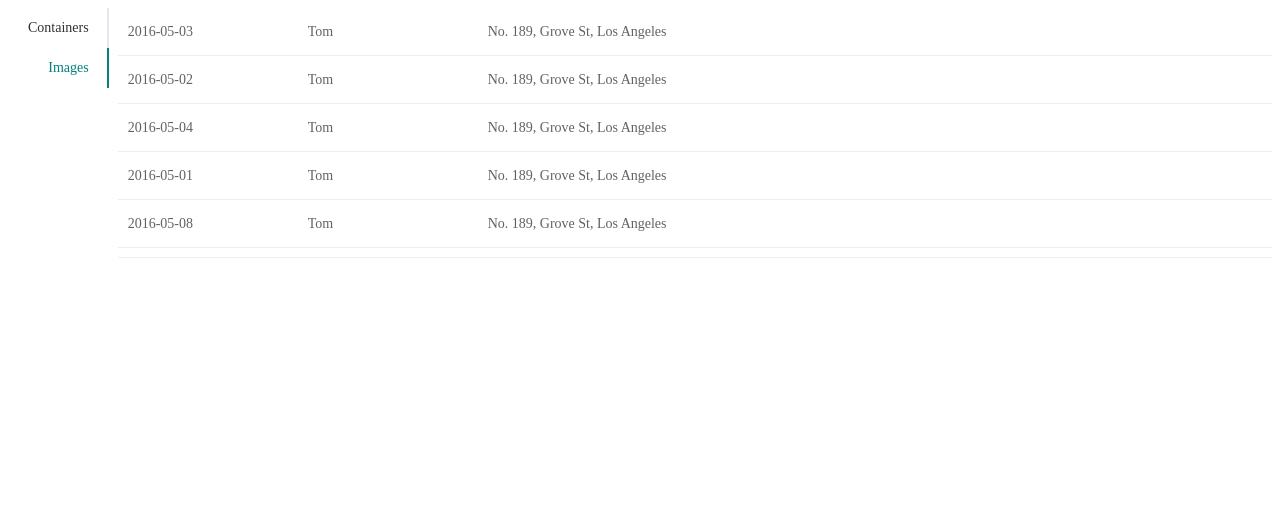
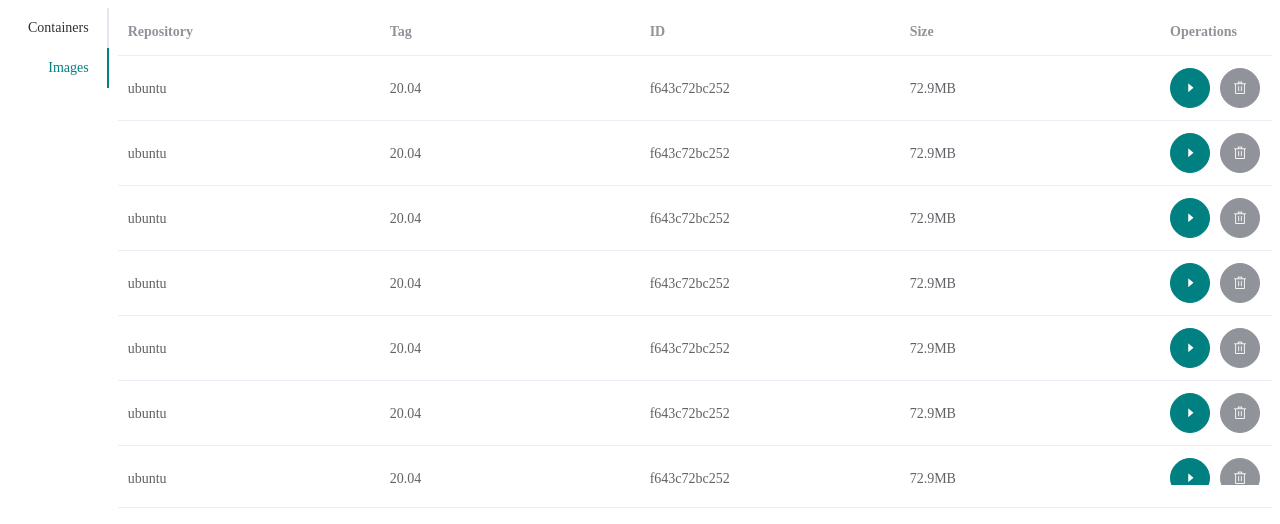
Before and after one commit to kusa-mochi/docker-desktop, a Vue app in the folder docker-desktop/: page / in a window 1280 px wide. Both pictures are taken after a click on the tab "Images". Shown: the top 524 px of the page. Built offline with nearby package versions, Linux system fonts and the light colour scheme.

Commit message:
make basic layout on Images tab.

```diff
--- a/docker-desktop/src/components/Images.vue
+++ b/docker-desktop/src/components/Images.vue
@@ -2,13 +2,22 @@
   <div id="images">
     <el-table
       :data="tableData"
-      height="250"
-      :show-header="false"
-      style="width: 100%"
+      height="500"
     >
-      <el-table-column prop="date" width="180"> </el-table-column>
-      <el-table-column prop="name" width="180"> </el-table-column>
-      <el-table-column prop="address"> </el-table-column>
+    <el-table-column label="Repository" prop="repository"></el-table-column>
+    <el-table-column label="Tag" prop="tag"></el-table-column>
+    <el-table-column label="ID" prop="id"></el-table-column>
+    <el-table-column label="Size" prop="size"></el-table-column>
+    <el-table-column fixed="right" label="Operations" width="112">
+        <template>
+          <el-button
+            type="primary"
+            icon="el-icon-caret-right"
+            circle
+          ></el-button>
+          <el-button type="info" icon="el-icon-delete" circle></el-button>
+        </template>
+      </el-table-column>
     </el-table>
   </div>
 </template>
@@ -19,39 +28,94 @@
     return {
       tableData: [
         {
-          date: "2016-05-03",
-          name: "Tom",
-          address: "No. 189, Grove St, Los Angeles"
+          repository: "ubuntu",
+          tag: "20.04",
+          id: "f643c72bc252",
+          size: "72.9MB"
         },
         {
-          date: "2016-05-02",
-          name: "Tom",
-          address: "No. 189, Grove St, Los Angeles"
+          repository: "ubuntu",
+          tag: "20.04",
+          id: "f643c72bc252",
+          size: "72.9MB"
         },
         {
-          date: "2016-05-04",
-          name: "Tom",
-          address: "No. 189, Grove St, Los Angeles"
+          repository: "ubuntu",
+          tag: "20.04",
+          id: "f643c72bc252",
+          size: "72.9MB"
         },
         {
-          date: "2016-05-01",
-          name: "Tom",
-          address: "No. 189, Grove St, Los Angeles"
+          repository: "ubuntu",
+          tag: "20.04",
+          id: "f643c72bc252",
+          size: "72.9MB"
         },
         {
-          date: "2016-05-08",
-          name: "Tom",
-          address: "No. 189, Grove St, Los Angeles"
+          repository: "ubuntu",
+          tag: "20.04",
+          id: "f643c72bc252",
+          size: "72.9MB"
         },
         {
-          date: "2016-05-06",
-          name: "Tom",
-          address: "No. 189, Grove St, Los Angeles"
+          repository: "ubuntu",
+          tag: "20.04",
+          id: "f643c72bc252",
+          size: "72.9MB"
         },
         {
-          date: "2016-05-07",
-          name: "Tom",
-          address: "No. 189, Grove St, Los Angeles"
+          repository: "ubuntu",
+          tag: "20.04",
+          id: "f643c72bc252",
+          size: "72.9MB"
+        },
+        {
+          repository: "ubuntu",
+          tag: "20.04",
+          id: "f643c72bc252",
+          size: "72.9MB"
+        },
+        {
+          repository: "ubuntu",
+          tag: "20.04",
+          id: "f643c72bc252",
+          size: "72.9MB"
+        },
+        {
+          repository: "ubuntu",
+          tag: "20.04",
+          id: "f643c72bc252",
+          size: "72.9MB"
+        },
+        {
+          repository: "ubuntu",
+          tag: "20.04",
+          id: "f643c72bc252",
+          size: "72.9MB"
+        },
+        {
+          repository: "ubuntu",
+          tag: "20.04",
+          id: "f643c72bc252",
+          size: "72.9MB"
+        },
+        {
+          repository: "ubuntu",
+          tag: "20.04",
+          id: "f643c72bc252",
+          size: "72.9MB"
+        },
+        {
+          repository: "ubuntu",
+          tag: "20.04",
+          id: "f643c72bc252",
+          size: "72.9MB"
+        },
+        {
+          repository: "ubuntu",
+          tag: "20.04",
+          id: "f643c72bc252",
+          size: "72.9MB"
         }
       ]
     };
--- a/docker-desktop/src/element-override.scss
+++ b/docker-desktop/src/element-override.scss
@@ -3,3 +3,9 @@
         top: 48px !important;
     }
 }
+
+#images {
+    .el-table__fixed-body-wrapper {
+        top: 48px !important;
+    }
+}
```
